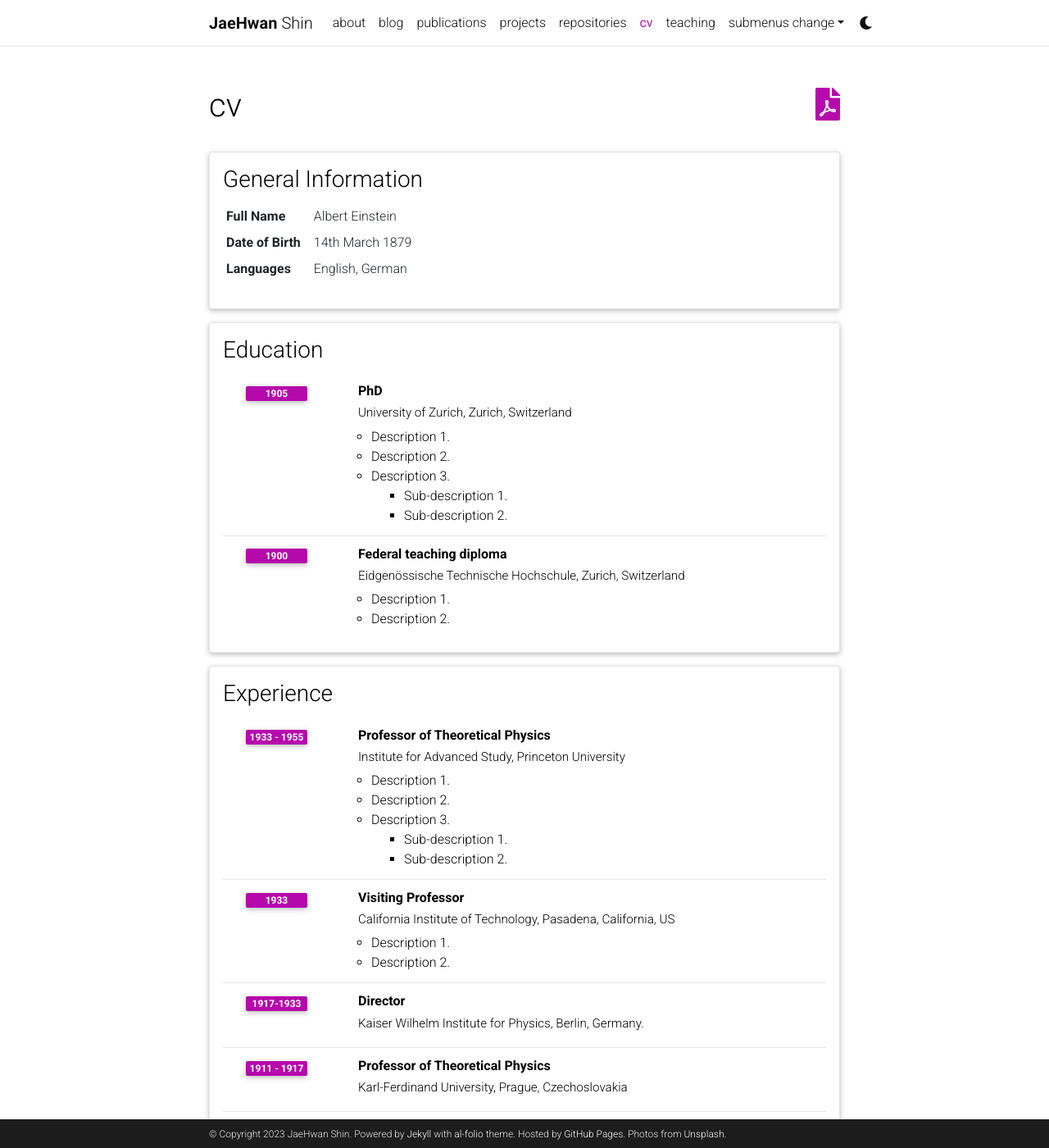
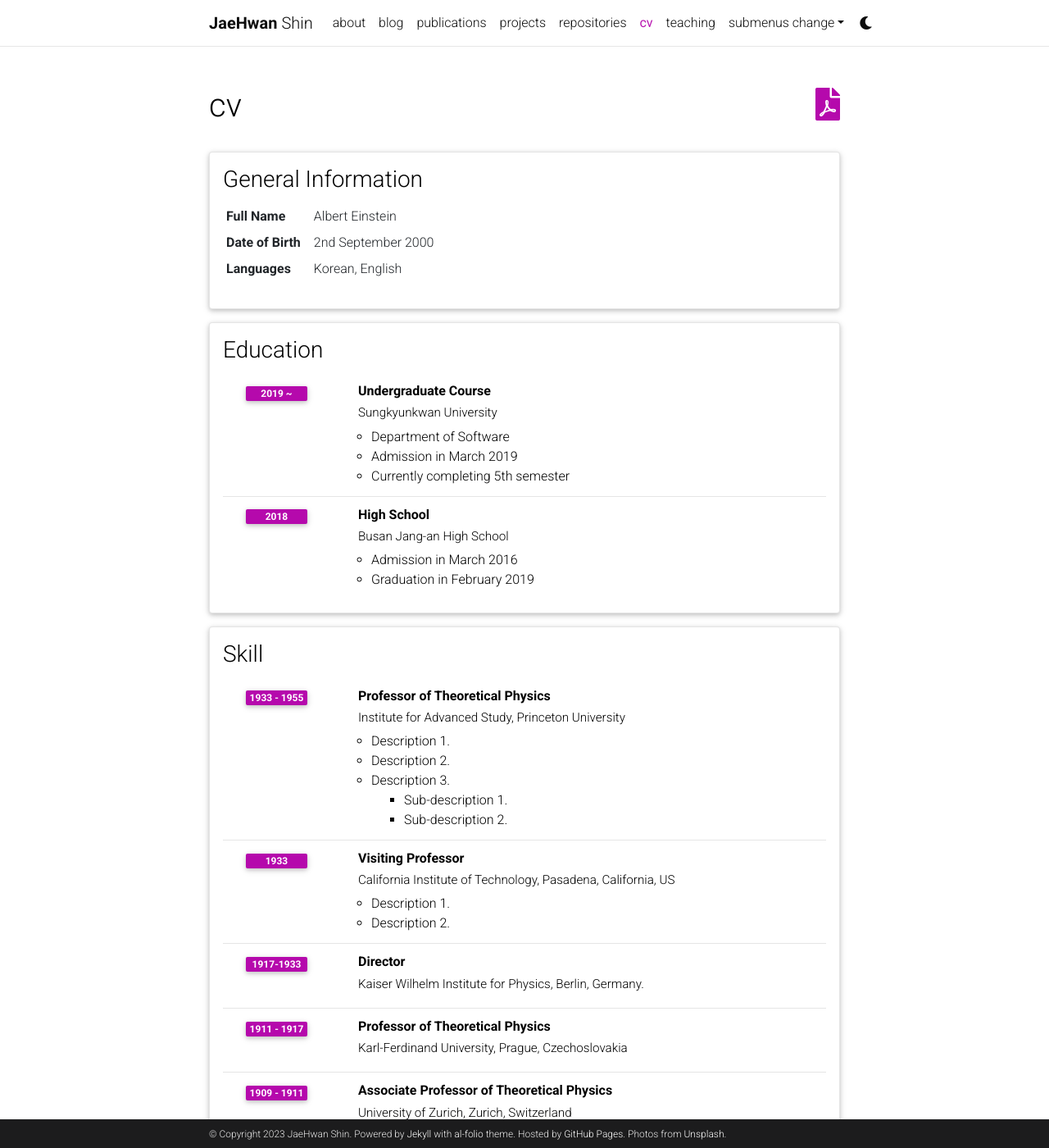
Before and after one commit to terry0902/terry0902.github.io, a Jekyll site: the page built from _pages/cv.md, in a window 1280 px wide and 1400 px high. Shown: the whole window at 82% size. Built offline with Jekyll 4.4.1, drawn with Linux system fonts in a browser that asks for light colours; comment, search, counter and statistics services are not loaded; a style sheet for code colours, icons or effects is not loaded; some of the changed text lies outside the part shown.

Commit message:
edit cv.yml

```diff
--- a/_data/cv.yml
+++ b/_data/cv.yml
@@ -4,31 +4,28 @@
     - name: Full Name
       value: Albert Einstein
     - name: Date of Birth
-      value: 14th March 1879
+      value: 2nd September 2000
     - name: Languages
-      value: English, German
+      value: Korean, English
 
 - title: Education
   type: time_table
   contents:
-    - title: PhD
-      institution: University of Zurich, Zurich, Switzerland
-      year: 1905
+    - title: Undergraduate Course
+      institution: Sungkyunkwan University
+      year: 2019 ~
       description:
-        - Description 1.
-        - Description 2.
-        - title: Description 3.
-          contents:
-            - Sub-description 1.
-            - Sub-description 2.
-    - title: Federal teaching diploma
-      institution: Eidgenössische Technische Hochschule, Zurich, Switzerland
-      year: 1900
+        - Department of Software
+        - Admission in March 2019
+        - Currently completing 5th semester
+    - title: High School
+      institution: Busan Jang-an High School
+      year: 2018
       description:
-        - Description 1.
-        - Description 2.
+        - Admission in March 2016
+        - Graduation in February 2019
 
-- title: Experience
+- title: Skill
   type: time_table
   contents:
     - title: Professor of Theoretical Physics
@@ -61,37 +58,19 @@
       institution: University of Zurich, Zurich, Switzerland
       year: 1909 - 1911
 
-- title: Open Source Projects
+- title: Achievements and Certifications
   type: time_table
   contents:
-    - title: <a href="https://github.com/alshedivat/al-folio">al-folio</a>
-      year: 2015-now
-      description: A beautiful, simple, clean, and responsive Jekyll theme for academics.
-
-- title: Honors and Awards
-  type: time_table
-  contents:
-    - year: 1921
+    - year: 2013
       items:
-        - Nobel Prize in Physics
-        - Matteucci Medal
-    - year: 2029
+        - 6 years perfect attendance award
+    - year: 2016
       items:
-        - Max Planck Medal
-
-- title: Academic Interests
-  type: nested_list
-  contents:
-    - title: Topic 1.
+        - 3 years perfect attendance award
+    - year: 2019
       items:
-        - Description 1.
-        - Description 2.
-    - title: Topic 2.
+        - 3 years perfect attendance award
+    - year: 2022
       items:
-        - Description 1.
-        - Description 2.
-
-- title: Other Interests
-  type: list
-  contents:
-    - <u>Hobbies:</u> Hobby 1, Hobby 2, etc.
+        - army veteran award
+        - Deans List
```
Also changed, not shown: _pages/about.md (+2 -0 lines).
